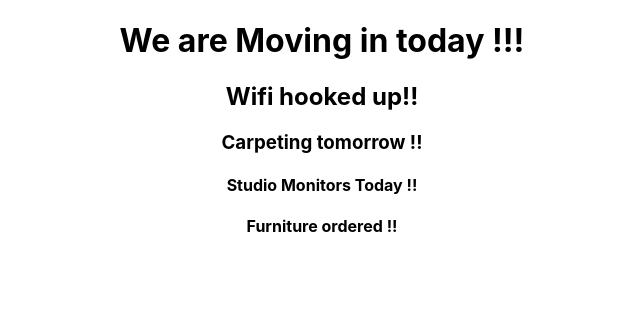
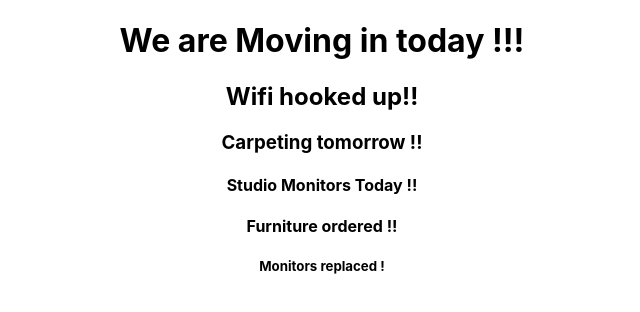
Before and after one commit to stevekutz/mov_inv_exp, a React (Create React App) app in the folder app/: page / in a window 1280 px wide. Shown: the top 312 px of the page, without its empty margins (318-958 px from the left). Built offline with nearby package versions, Linux system fonts and the light colour scheme.

Commit message:
added info 6

```diff
--- a/app/src/App.js
+++ b/app/src/App.js
@@ -10,6 +10,7 @@ function App() {
         <h3> Carpeting tomorrow !! </h3>
         <h4> Studio Monitors Today !!</h4>
         <h4> Furniture ordered !!</h4>
+        <h5> Monitors replaced ! </h5>
     </div>
   );
 }
```
